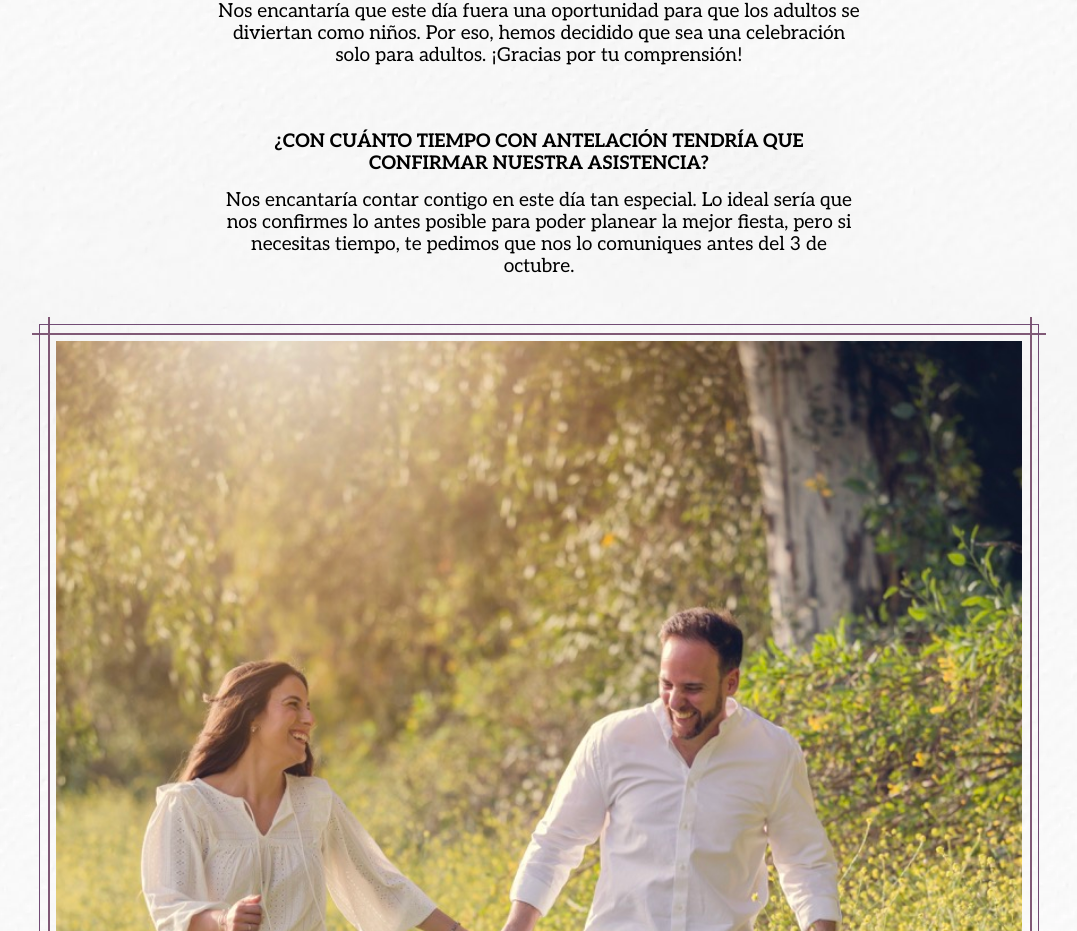
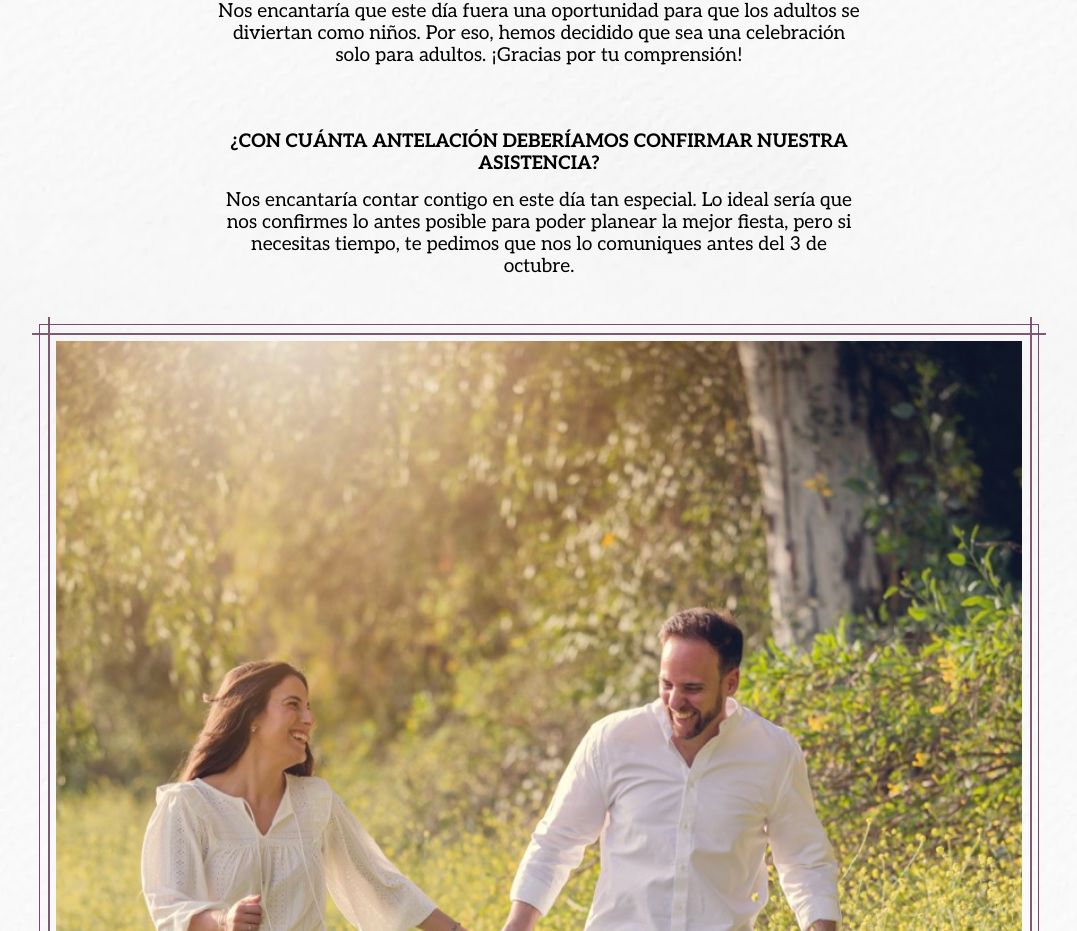
Before and after one commit to danigonlinea/wedding.github.io, a Vue app: page / in a window 1280 px wide. Shown: the part 5414-6345 px from the top of the page, without its empty margins (101-1178 px from the left). Built offline with nearby package versions, Linux system fonts and the light colour scheme; no server answers; a web font is replaced by a local one.

Commit message:
new update

```diff
--- a/src/components/invitation/weddingInfo.vue
+++ b/src/components/invitation/weddingInfo.vue
@@ -31,8 +31,7 @@
       </div>
       <div class="wedding-qa-item">
         <h3 class="wedding-q">
-          ¿Con cuánto tiempo con antelación tendría que confirmar nuestra
-          asistencia?
+          ¿Con cuánta antelación deberíamos confirmar nuestra asistencia?
         </h3>
         <p class="wedding-a">
           Nos encantaría contar contigo en este día tan especial. Lo ideal sería
```
